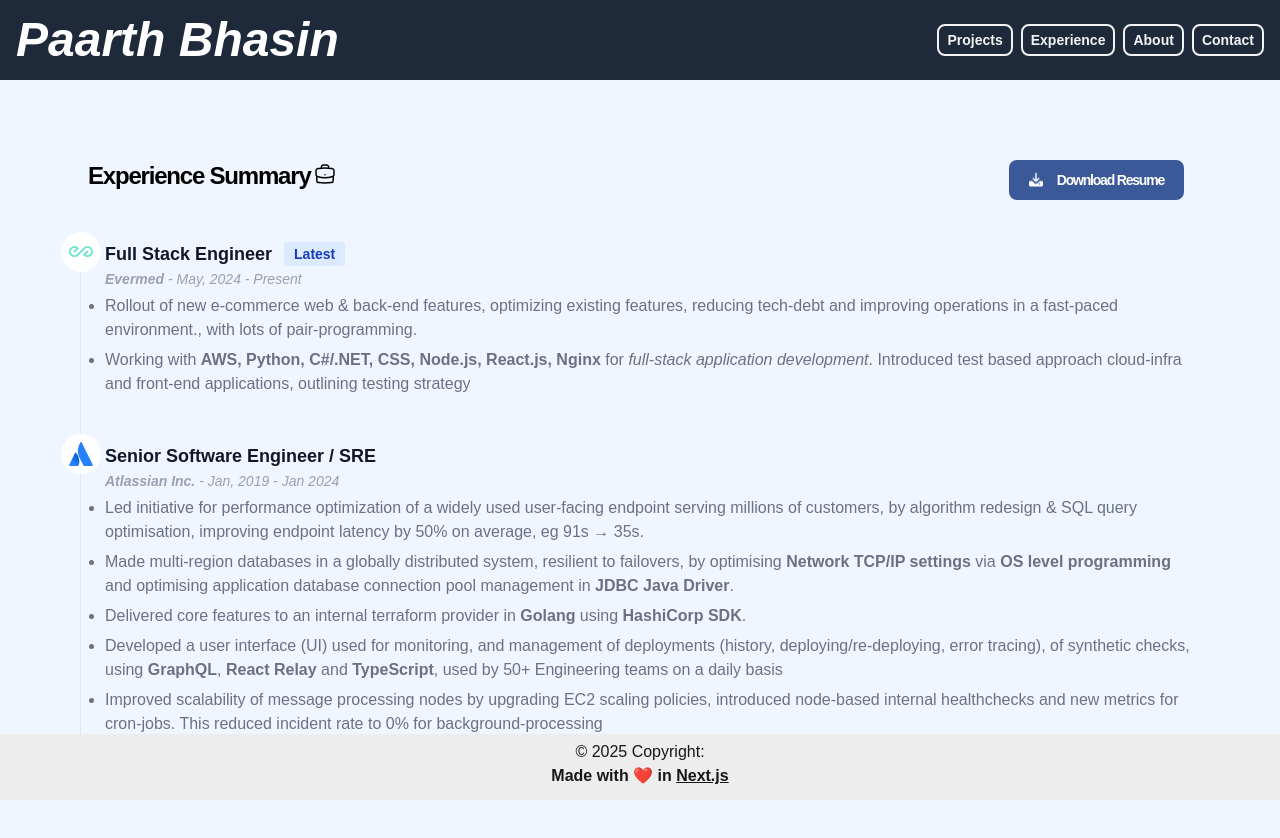
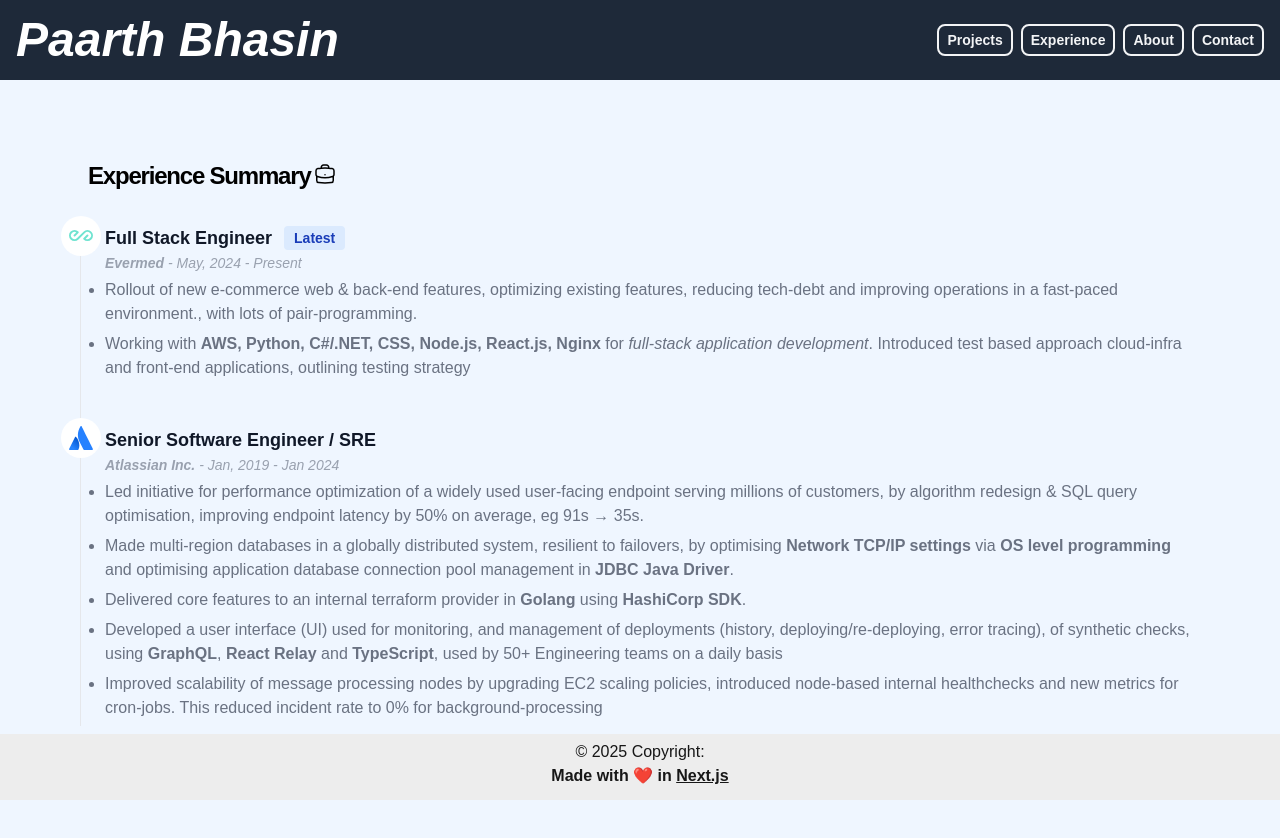
Before and after one commit to PaarthB/portfolio, a Next.js app: page /experience in a window 1280 px wide. Shown: the top 838 px of the page. Built offline with nearby package versions, Linux system fonts and the light colour scheme; a web font is replaced by a local one.

Commit message:
Update page.tsx

```diff
--- a/src/app/experience/page.tsx
+++ b/src/app/experience/page.tsx
@@ -10,7 +10,7 @@
           <svg xmlns="http://www.w3.org/2000/svg" fill="none" viewBox="0 0 24 24" strokeWidth="1.5" stroke="currentColor" className="size-7 justify-items-center p-0.5">
             <path strokeLinecap="round" strokeLinejoin="round" d="M20.25 14.15v4.25c0 1.094-.787 2.036-1.872 2.18-2.087.277-4.216.42-6.378.42s-4.291-.143-6.378-.42c-1.085-.144-1.872-1.086-1.872-2.18v-4.25m16.5 0a2.18 2.18 0 0 0 .75-1.661V8.706c0-1.081-.768-2.015-1.837-2.175a48.114 48.114 0 0 0-3.413-.387m4.5 8.006c-.194.165-.42.295-.673.38A23.978 23.978 0 0 1 12 15.75c-2.648 0-5.195-.429-7.577-1.22a2.016 2.016 0 0 1-.673-.38m0 0A2.18 2.18 0 0 1 3 12.489V8.706c0-1.081.768-2.015 1.837-2.175a48.111 48.111 0 0 1 3.413-.387m7.5 0V5.25A2.25 2.25 0 0 0 13.5 3h-3a2.25 2.25 0 0 0-2.25 2.25v.894m7.5 0a48.667 48.667 0 0 0-7.5 0M12 12.75h.008v.008H12v-.008Z" />
           </svg>
-            <div className="mx-auto float-right me-2 mb-2">
+{/*             <div className="mx-auto float-right me-2 mb-2">
               <a href="/pdf/cv_p_bhasin.pdf" target="_blank">
                 <button type="button" className="text-white bg-[#3b5998] hover:bg-[#3b5998]/90 focus:ring-4 focus:outline-none focus:ring-[#3b5998]/50 font-medium rounded-lg text-sm px-5 py-2.5 text-center inline-flex items-center dark:focus:ring-[#3b5998]/55">
                     <svg className="animate-bounce w-3.5 h-3.5 me-2.5" aria-hidden="true" xmlns="http://www.w3.org/2000/svg" fill="currentColor" viewBox="0 0 20 20">
@@ -20,7 +20,7 @@
                     <b className="pl-1">Download Resume</b>
                 </button>
               </a>
-            </div>
+            </div> */}
         </h1>
         <ol className="relative border-s border-gray-200 dark:border-gray-700">
             <li className="mb-10 ms-6">
```
